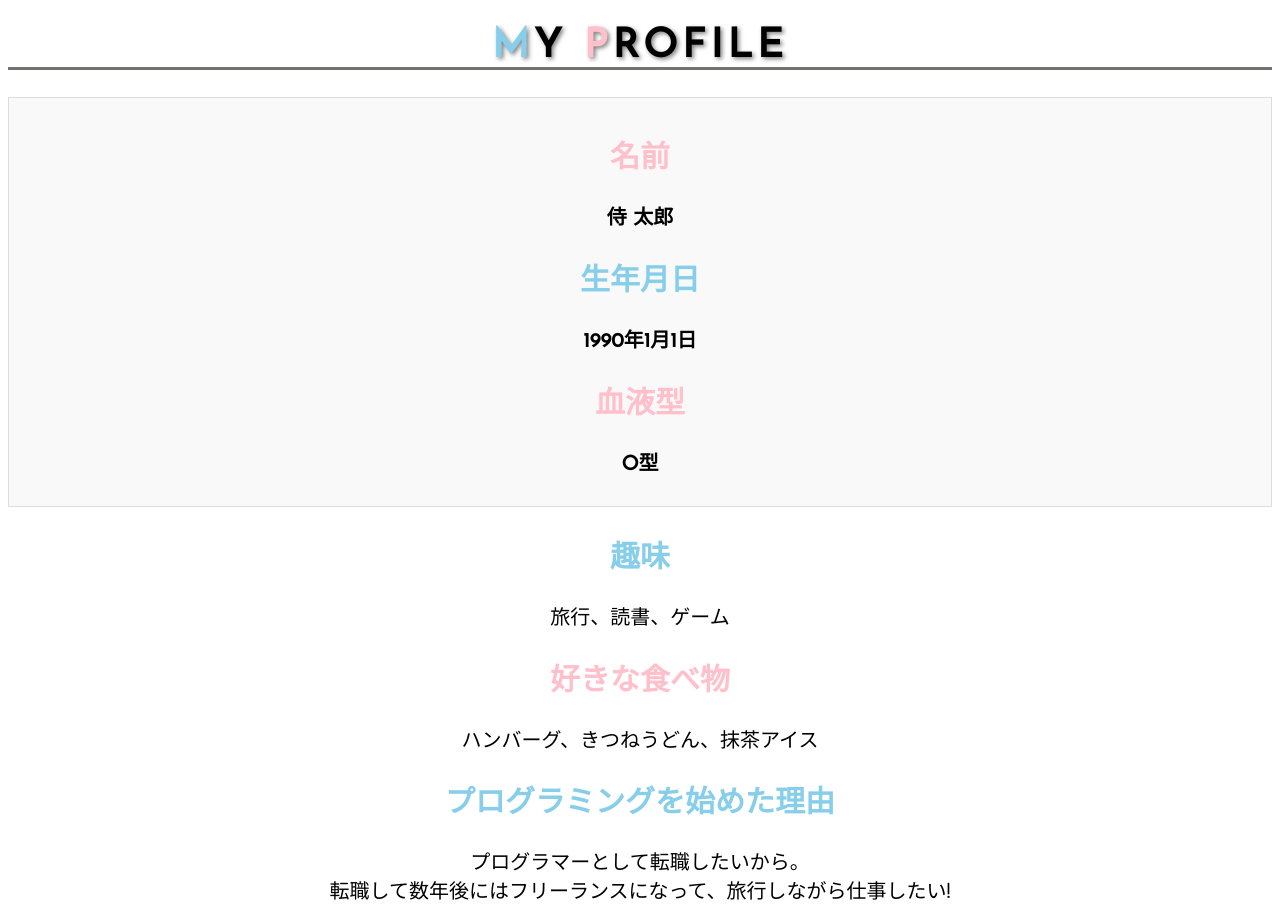
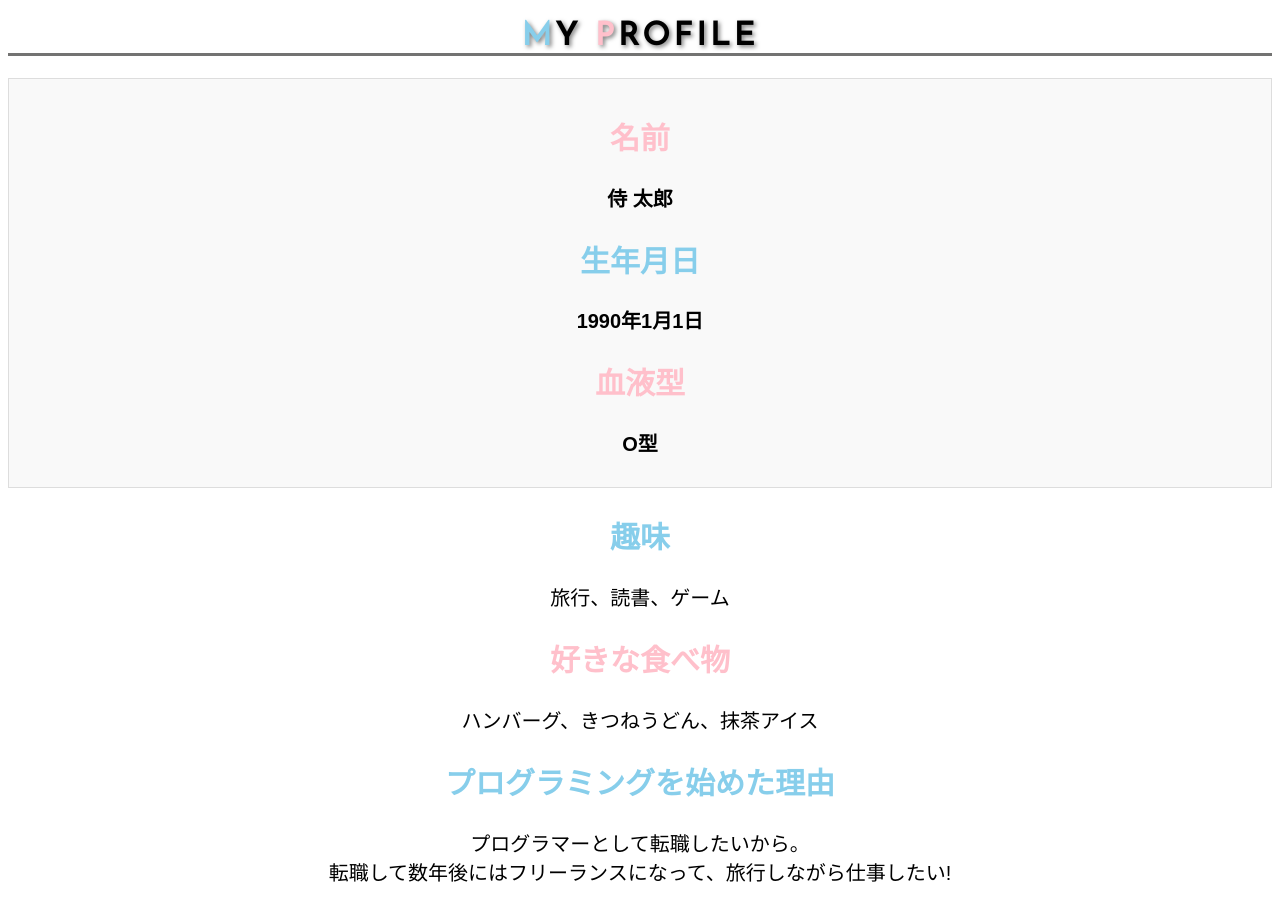
Before and after one commit to Foxwalk09/html-css-basic-kadai, a plain HTML site: page kadai_015/kadai_015.html in a window 1280 px wide. Drawn offline with Linux system fonts and the light colour scheme.

Commit message:
Add files via upload

```diff
--- a/kadai_015/style.css
+++ b/kadai_015/style.css
@@ -1,42 +1,50 @@
-/* グローバル設定 */
-html {
-    font-size: 20px;
+/* フォントの設定 */
+body {
+    font-family: "Arial", "Meiryo", sans-serif;
+    font-size: 20px; /* ルート要素のフォントサイズ */
+    text-align: center; /* 全体を中央寄せ */
 }
 
-body {
-    font-family: 'Josefin Sans', "Arial", "Meiryo", sans-serif;
-}
-
-/* テキストの中央寄せ */
-h1, h2, p {
-    text-align: center;
+/* h1のスタイル */
+h1 {
+    font-family: 'Josefin Sans', sans-serif; /* 指定通りJosefin Sansを適用 */
+    font-size: 2rem; /* ルート要素の2倍 */
+    letter-spacing: 0.24rem; /* 文字間を1.2倍に設定 */
+    text-shadow: 2px 2px 4px rgba(0, 0, 0, 0.5); /* 影の設定 */
+    border-bottom: 3px solid rgb(115, 115, 114); /* 下線 */
 }
 
 /* 色の設定 */
 .skyblue {
-    color: skyblue;
+    color: skyblue; /* スカイブルー */
 }
 
 .pink {
-    color: rgb(255, 192, 203);
+    color: rgb(255, 192, 203); /* ピンク */
 }
 
-/* h1の装飾 */
-h1 {
-    font-size: 2rem;
-    letter-spacing: 0.12em;
-    text-shadow: 2px 2px 4px rgba(0, 0, 0, 0.5);
-    border-bottom: 3px solid rgb(115, 115, 114);
+/* 見出しの色設定（#basic内のみ） */
+#basic h2.pink {
+    color: rgb(255, 192, 203); /* ピンク */
 }
 
-/* #basicの装飾 */
+#basic h2.skyblue {
+    color: skyblue; /* スカイブルー */
+}
+
+/* p要素の太字指定: 子孫要素を使って指定 */
+#basic p {
+    font-weight: normal; /* デフォルトの文字の重さ */
+}
+
+#basic h2.pink + p,  /* ピンクの見出し直後のp */
+#basic h2.skyblue + p { /* スカイブルーの見出し直後のp */
+    font-weight: bold; /* これらのpタグにのみ太字を適用 */
+}
+
+/* #basic の装飾 */
 #basic {
     background-color: #f9f9f9;
     padding: 10px;
     border: 1px solid #ddd;
 }
-
-/* 太字の設定 */
-#basic .highlight {
-    font-weight: bold;
-}
```
